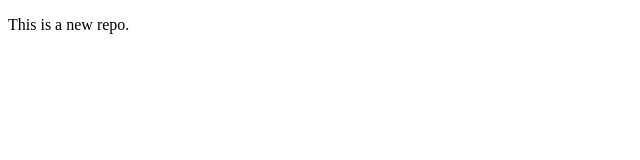
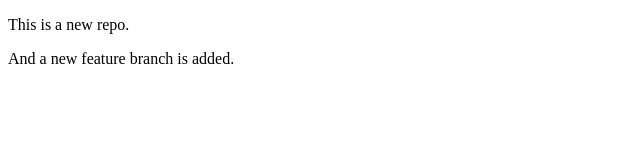
Before and after one commit to mk256407/localrepo, a plain HTML site: page index.html in a window 1280 px wide. Shown: the whole page, without its empty margins (0-640 px from the left). Drawn offline with Linux system fonts and the light colour scheme.

Commit message:
add new line in feature

```diff
--- a/index.html
+++ b/index.html
@@ -1,9 +1,10 @@
 <!DOCTYPE html>
 <html>
-    <head><title>
-        Local Repos
-    </title></head>
+    <head>
+        <title>Local Repos</title>
+    </head>
     <body>
         <p>This is a new repo.</p>
+        <p>And a new feature branch is added.</p>
     </body>
 </html>
```
